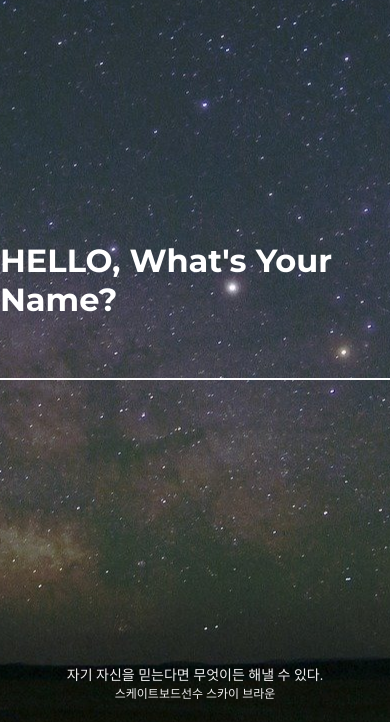
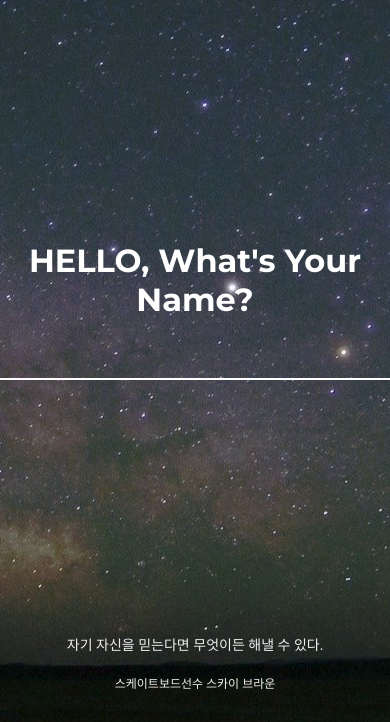
Before and after one commit to hyemin12/vanillaJS-chrome-app, a plain HTML site: page index.html in a window 390 px wide. Shown: the part 122-844 px from the top of the page. Drawn offline with Linux system fonts and the light colour scheme; a web font is replaced by a local one.

Commit message:
'모바일버전수정'

```diff
--- a/css/style.css
+++ b/css/style.css
@@ -40,6 +40,7 @@ li input {
 /* login-form */
 #login-form h1 {
   color: #fff;
+  text-align: center;
 }
 #login-form input {
   width: 100%;
@@ -145,6 +146,7 @@ li input {
 }
 #quote span {
   display: block;
+  padding: 10px 20px;
   color: #eee;
   text-align: center;
   font-size: 12px;
--- a/index.html
+++ b/index.html
@@ -5,6 +5,8 @@
     <meta http-equiv="X-UA-Compatible" content="IE=edge" />
     <meta name="viewport" content="width=device-width, initial-scale=1.0" />
     <title>바닐라JS</title>
+    <link rel="shortcut icon" href="/favicon.ico" type="image/x-icon" />
+    <link rel="icon" href="/favicon.ico" type="image/x-icon" />
     <link rel="preconnect" href="https://fonts.googleapis.com" />
     <link rel="preconnect" href="https://fonts.gstatic.com" crossorigin />
     <link
```
Also changed, not shown: favicon.ico (added).
